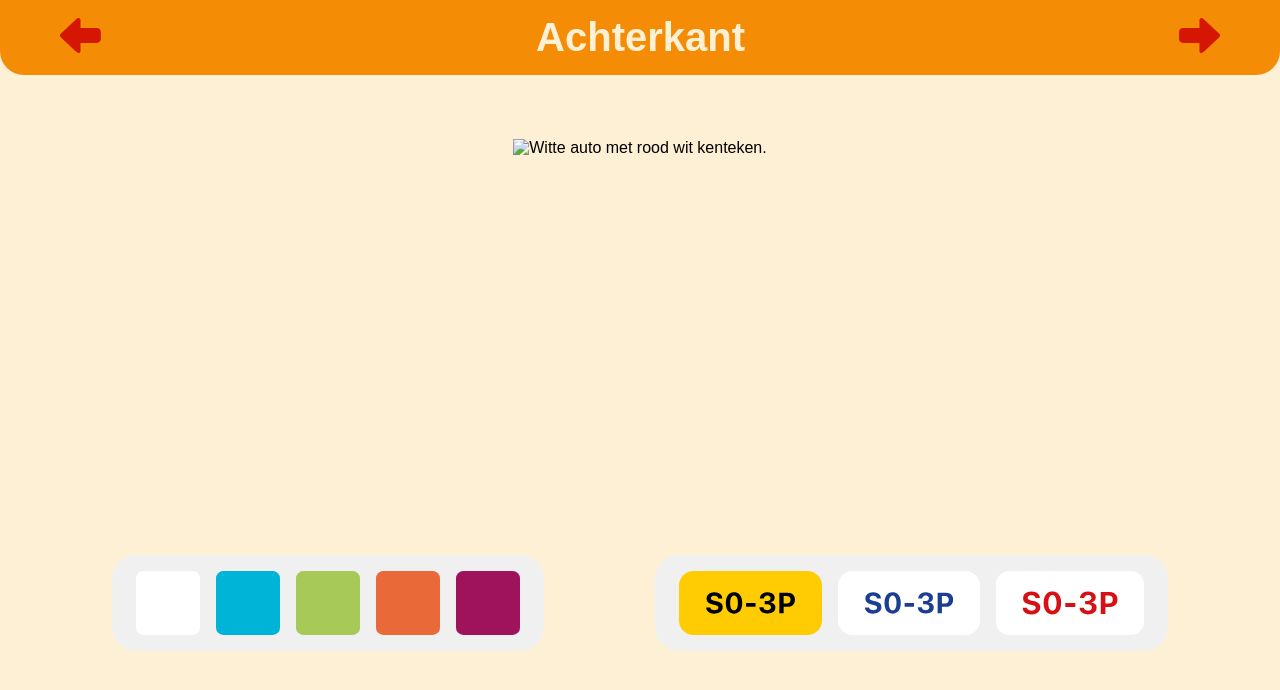
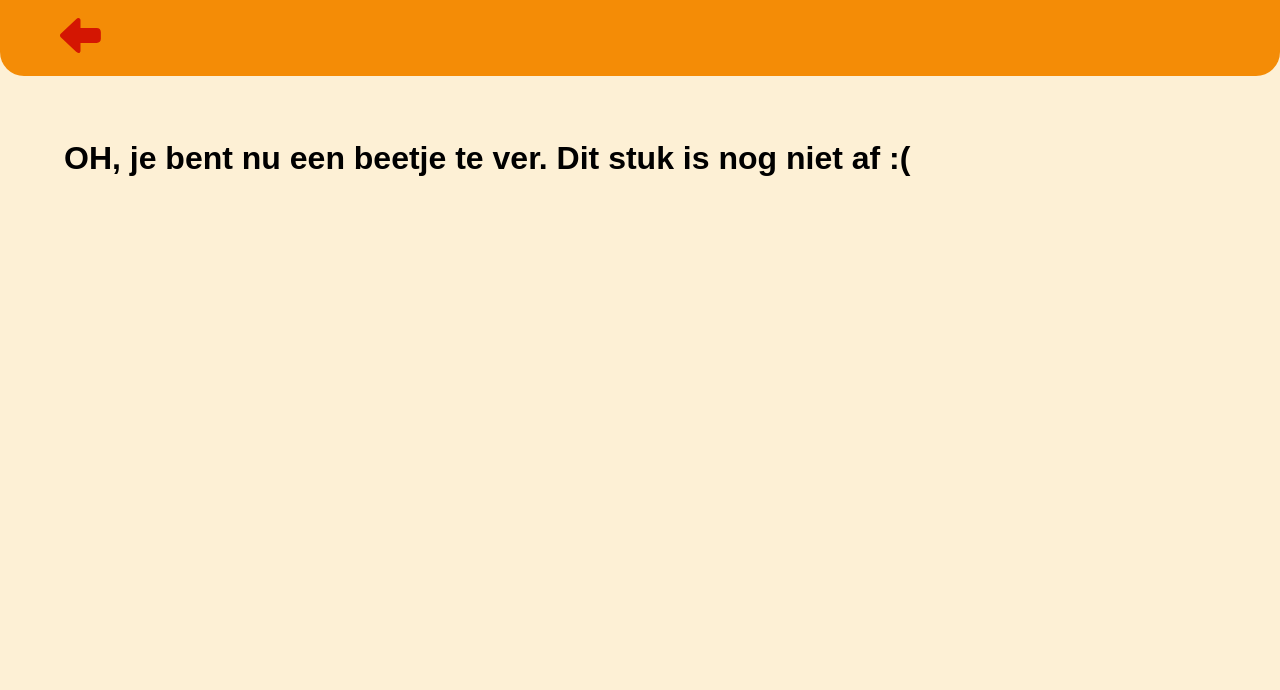
Before and after one commit to DirkWest/Inleiding_Programmeren_V2, a plain HTML site: page achterkant.html in a window 1280 px wide. Drawn offline with Linux system fonts and the light colour scheme.

Commit message:
Eindversie Definitief
Dit is de laatste versie van mijn website voor inleiding programmeren. Ik hoop dat ik het vak hiermee wel haal.
:)

```diff
--- a/JavaScript/script.js
+++ b/JavaScript/script.js
@@ -20,13 +20,14 @@ let nuKoplampKleur = 'geel' ;
 
 
 // 􂄾 Bron: ChatGPT. (2024). Auto Configurator JavaScript Hulp. ChatGPT. https://chatgpt.com/share/e9813dff-c24e-47a1-86af-5ea0982f0dab
+// 􂄾 Bron: Sonja Rouwhorst, tijdens een feedbackgesprek.
 // Functies toekennen om afbeelding te veranderen. Hier is ook aangegeven dat oranje en paars niet in combinatie met LED koplampen mogen.
 function updateAutoAfbeelding() {
     if ((nuAutoKleur === 'oranje' || nuAutoKleur === 'paars') && nuKoplampKleur === 'geel') {
         afbeeldingvoor.src = 'autotjes/BOEM.svg';
         alert("Deze combinatie is niet mogelijk. Deze kleuren zijn duurder en komen standaard met LED koplampen.");
     } else {
-        let afbeeldingPath = `autotjes/car_${nuAutoKleur}/${nuAutoKleur}_${nuKoplampKleur}.svg`;
+        let afbeeldingPath = 'autotjes/car_'+nuAutoKleur+'/'+nuAutoKleur+'_'+nuKoplampKleur+'.svg';
         afbeeldingvoor.src = afbeeldingPath;
     }
 }
--- a/achterkant.html
+++ b/achterkant.html
@@ -5,38 +5,20 @@
     <meta name="viewport" content="width=device-width, initial-scale=1.0">
     <title>Achterkant Auto</title>
     <link rel="stylesheet" href="styles/style.css">
+    <link rel="icon" type="image/x-icon" href="autotjes/favicon.svg">
 </head>
 
 <body>
     <header>
         <nav>
-            <a href="voorkant.html"><img src="images/arrowshape.backward.fill.svg" alt="pijltje terug"></a>
-            <p>Achterkant</p>
-            <a href="zijkant.html"><img src="images/arrowshape.forward.fill.svg" alt="pijltje verder"></a>
+            <a id="pijltjeTerug" href="voorkant.html"><img src="images/arrowshape.backward.fill.svg" alt="pijltje terug"></a>
         </nav>
     </header>
     <main>
-        <div id="afbeeldingauto">
-        <img src="autotjes/car_white/wit_be.svg" alt="Witte auto met rood wit kenteken.">
-        </div>
-        <div id="selectoren">
-            <div id="kleuren">
-                <img src="images/knopje_wit.svg" alt="Wit vierkantje">
-                <img src="images/knopje_blauw.svg" alt="Blauw vierkantje">
-                <img src="images/knopje_groen.svg" alt="Groen vierkantje">
-                <img src="images/knopje_oranje.svg" alt="Oranje vierkantje">
-                <img src="images/knopje_paars.svg" alt="Paars knopje">
-            </div>
-            <div id="kentekens">
-                <img src="images/kentekens-03.svg" alt="Geel zwart kenteken.">
-                <img src="images/kentekens-02.svg" alt="Wit blauw kenteken.">
-                <img src="images/kentekens-01.svg" alt="Wit rood kenteken.">
-            </div>
-        </div>
+        <h1 id="foutTekst">OH, je bent nu een beetje te ver. Dit stuk is nog niet af :(</h1>
     </main>
     <footer>
 
     </footer>
-    <script src="JavaScript/script.js"></script>
 </body>
 </html>
--- a/styles/style.css
+++ b/styles/style.css
@@ -129,3 +129,13 @@ main img {
     margin-right: 0.5em;
     margin-bottom: 0;
 }
+
+/* 􁉅 Opmaak foutpagina */
+#pijltjeTerug {
+    margin-bottom: 0.34em;
+}
+#foutTekst {
+    display: flex;
+    align-items: center;
+    margin: 2em;
+}
```
Also changed, not shown: index.html (+1 -0 lines), voorkant.html (+1 -1 lines).
